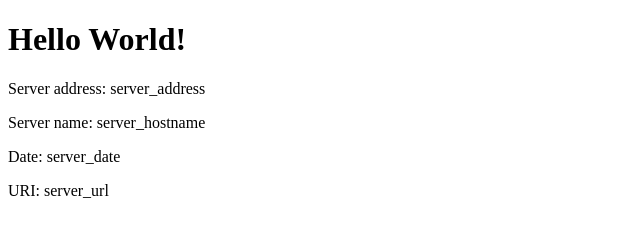
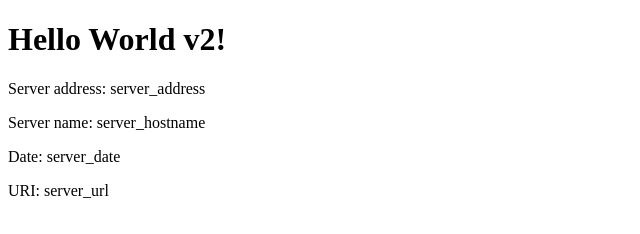
Before and after one commit to websider21/eks-example, a plain HTML site: page src/index.html in a window 1280 px wide. Shown: the full height of the page, 0-640 px from the left. Drawn offline with Linux system fonts and the light colour scheme.

Commit message:
v2 Updating home page

```diff
--- a/src/index.html
+++ b/src/index.html
@@ -1,12 +1,12 @@
 <!DOCTYPE html>
 <html>
 <head>
-  <title>Hello World</title>
+  <title>Hello World v2</title>
 </head>
 
 <body>
 <div class="info">
-<h1>Hello World!</h1>
+<h1>Hello World v2!</h1>
 <p><span>Server&nbsp;address:</span> <span>server_address</span></p>
 <p><span>Server&nbsp;name:</span> <span>server_hostname</span></p>
 <p class="smaller"><span>Date:</span> <span>server_date</span></p>
```
